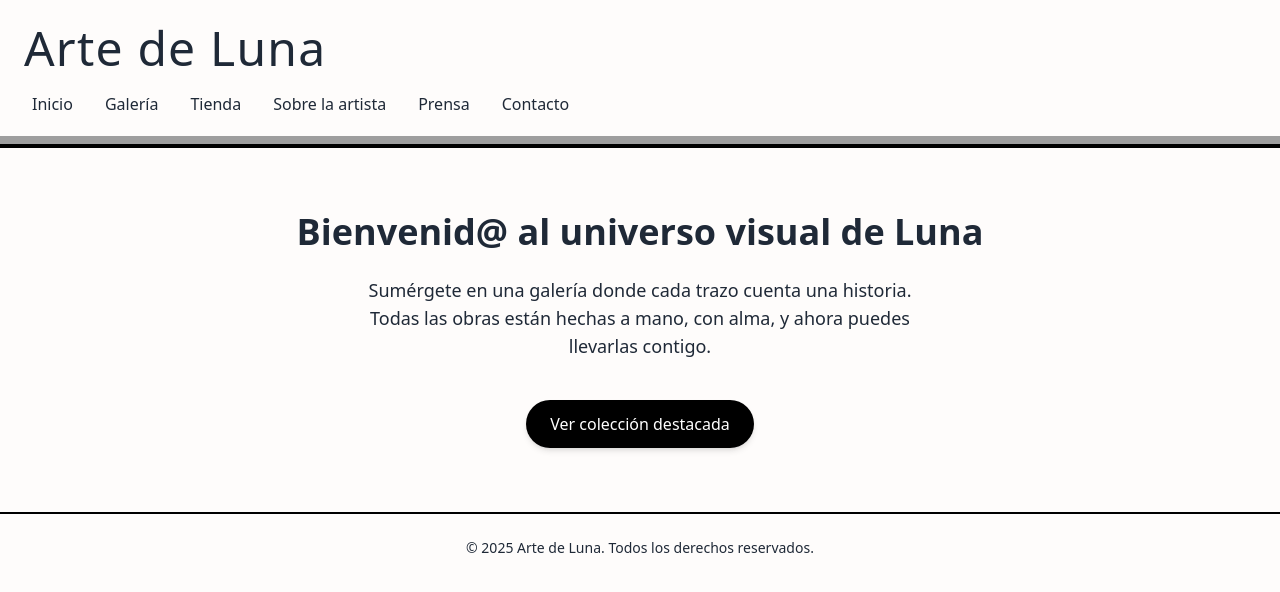
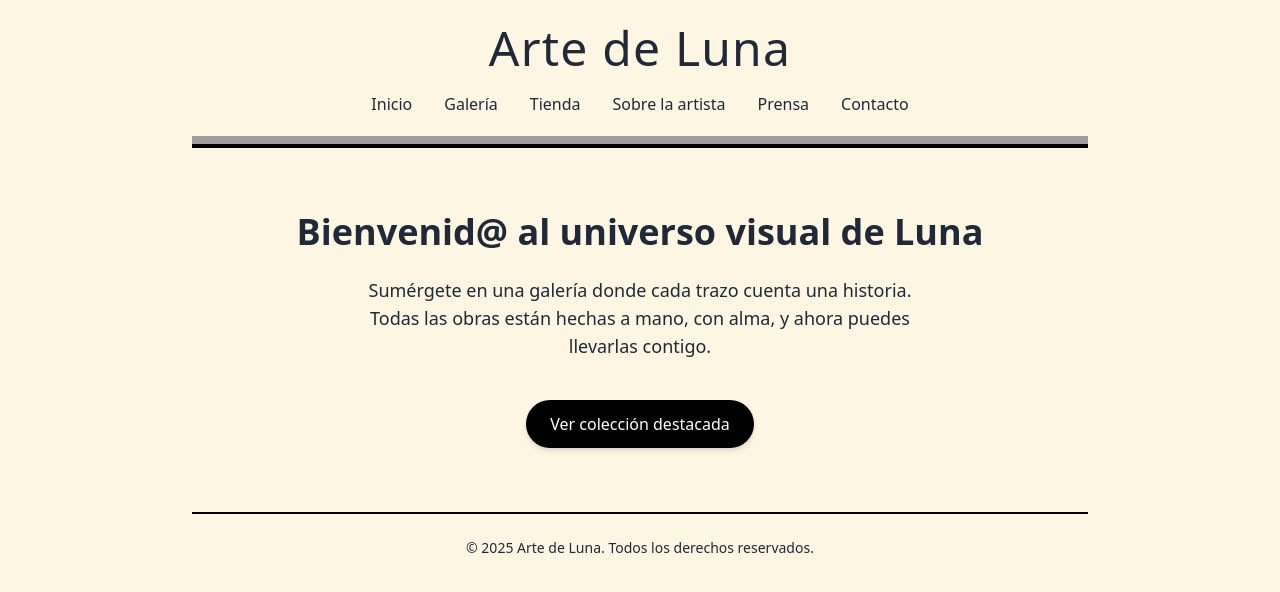
Before and after one commit to JoshKO007/PB-React, a React (Vite) app: page / in a window 1280 px wide. Shown: the top 592 px of the page. Built offline with nearby package versions, Linux system fonts and the light colour scheme; grey boxes are pictures that could not be loaded.

Commit message:
Refactor layout and styling in App component for improved structure and visual consistency

```diff
--- a/src/App.jsx
+++ b/src/App.jsx
@@ -14,13 +14,13 @@ function App() {
   ];
 
   return (
-    <div className="min-h-screen bg-[#fefcfb] text-gray-800 font-hand-drawn">
-      {/* Header con líneas irregulares */}
-      <header className="border-b-4 border-black p-6 relative">
+    <div className="min-h-screen bg-[#fdf6e3] text-gray-800 font-hand-drawn flex flex-col items-center">
+      {/* Header centrado con líneas irregulares */}
+      <header className="w-full max-w-4xl border-b-4 border-black py-6 px-4 relative text-center">
         <h1 className="text-4xl sm:text-5xl tracking-wide mb-2 hand-drawn-title">
           Arte de Luna
         </h1>
-        <nav className="mt-4 flex gap-4 flex-wrap">
+        <nav className="mt-4 flex flex-wrap justify-center gap-4">
           {menu.map((item, index) => (
             <span
               key={index}
@@ -37,7 +37,7 @@ function App() {
       </header>
 
       {/* Hero principal */}
-      <main className="px-6 py-16 text-center">
+      <main className="w-full max-w-3xl px-6 py-16 text-center">
         <h2 className="text-3xl sm:text-4xl font-semibold mb-6">
           Bienvenid@ al universo visual de Luna
         </h2>
@@ -50,7 +50,7 @@ function App() {
       </main>
 
       {/* Pie de página simple */}
-      <footer className="text-center p-6 border-t-2 border-black">
+      <footer className="w-full max-w-4xl text-center p-6 border-t-2 border-black">
         <p className="text-sm">&copy; 2025 Arte de Luna. Todos los derechos reservados.</p>
       </footer>
     </div>
```
